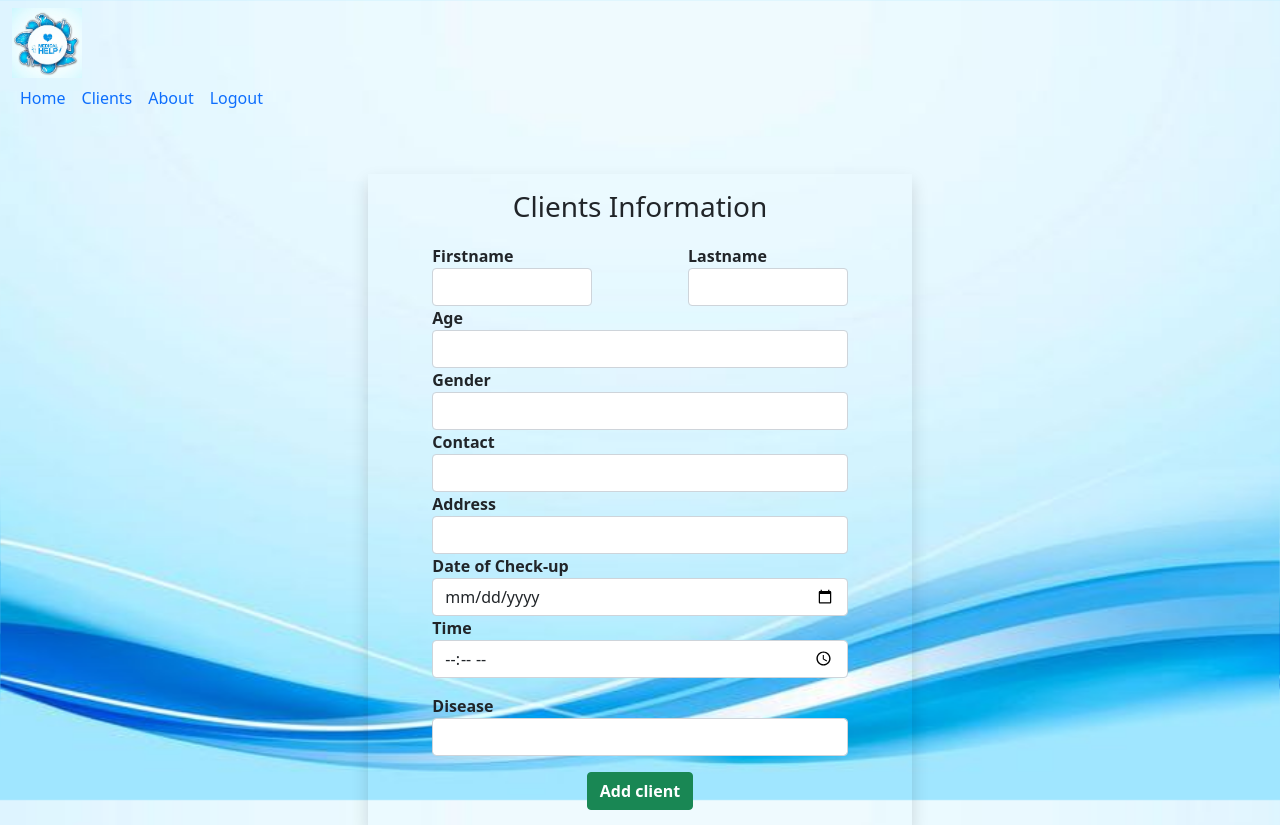
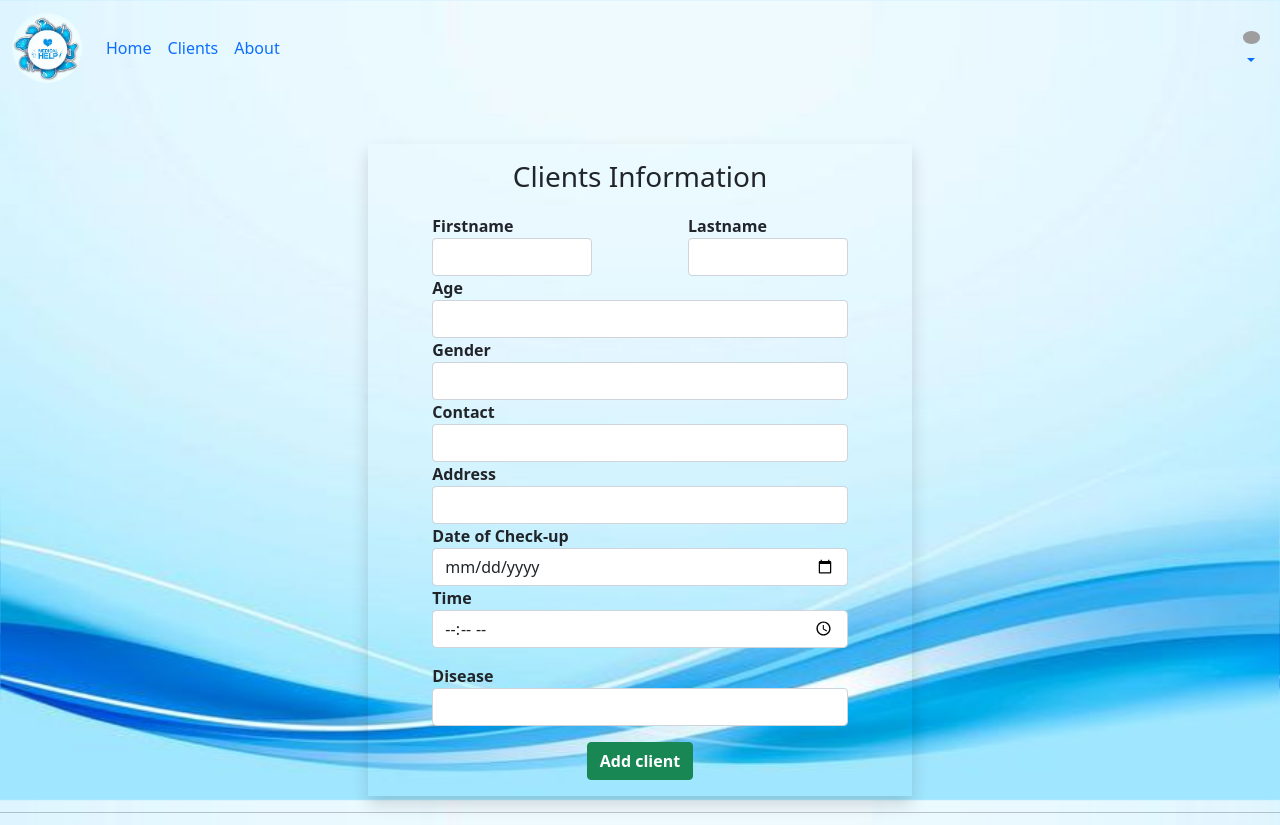
Before and after one commit to RheaServidad/hms, a PHP site: page /index.php in a window 1280 px wide. Shown: the top 825 px of the page. Run offline with PHP 8.4, Linux system fonts and the light colour scheme; a user stored in the database is signed in; data comes from the database, SQL or seed files in the repository; grey boxes are pictures that could not be loaded.

Commit message:
Update header.php

```diff
--- a/header.php
+++ b/header.php
@@ -6,12 +6,21 @@ include 'conn.php';
 <!DOCTYPE html>
 <html lang="en">
 <style>
-     .icon {
+    .icon {
+        grid-row: 3/4;
+        grid-column: 4/5;
+    }
 
-grid-row: 3/4;
-grid-column: 4/5;
-}
+    .rhea {
+        margin-left: 81%;
+    }
+
+    .avatar {
+        width: 100%;
+        height: 10%;
+    }
 </style>
+
 <head>
     <meta charset="UTF-8">
     <meta name="viewport" content="width=device-width, initial-scale=1.0">
@@ -23,32 +32,57 @@ grid-column: 4/5;
 <body>
     <nav class="navbar navbar-expand-lg bg-body-tertiary">
         <div class="container-fluid">
-            <div class="icon">
-            <div class="icon">
-                <img src="img/m.jpg" width="70" height="70"> </div>
+            <a class="navbar-brand" href="#"><img src="img/m.jpg" style="border-radius: 50%;" width="70" height="70"
+                    alt=""></a>
+            <button class="navbar-toggler" type="button" data-bs-toggle="collapse"
+                data-bs-target="#navbarSupportedContent" aria-controls="navbarSupportedContent" aria-expanded="false"
+                aria-label="Toggle navigation">
+                <span class="navbar-toggler-icon"></span>
+            </button>
             <div class="collapse navbar-collapse" id="navbarSupportedContent">
                 <ul class="navbar-nav me-auto mb-2 mb-lg-0">
                     <li class="nav-item">
                         <a class="nav-link active" aria-current="page" href="index.php">Home</a>
                     </li>
                     <li class="nav-item">
-                        <a class="nav-link" href="index.php?view&id">Clients</a>
+                        <a class="nav-link" href="client.php">Clients</a>
                     </li>
                     <li class="nav-item">
-                        <a class="nav-link" href="index.php?edit&id">About</a>
+                        <a class="nav-link" href="about.php?edit&id">About</a>
                     </li>
                 </ul>
-                <ul class="navbar-nav">
+                <ul class="navbar-nav rhea"> <!-- Added ms-auto class to move the ul to the right -->
                     <li class="nav-item">
                         <?php
                         if (isset($_SESSION['logged_in'])) { ?>
-                            <a href="process.php?logout" class="nav-link">Logout</a>
+                            <div class="dropdown">
+                                <a class="nav-link dropdown-toggle" href="#" role="button" id="profileDropdown"
+                                    data-bs-toggle="dropdown" aria-expanded="false">
+                                    <div class="avatar" align="right">
+                                        <img src="img/pIcon.jpg" height="100%" width="100%" style="border-radius: 50%;">
+                                    </div>
+                                </a>
+                                <ul class="dropdown-menu" aria-labelledby="profileDropdown">
+                                    <li>
+                                        <a class="dropdown-item" href="profile.php?profile&id=<?= $_SESSION['u_id'] ?>">View
+                                            Profile</a>
+                                    </li>
+                                    <li>
+                                        <hr class="dropdown-divider">
+                                    </li>
+                                    <li>
+                                        <a class="dropdown-item" href="process.php?logout">Logout</a>
+                                    </li>
+                                </ul>
+                            </div>
                         <?php } else { ?>
                             <a href="login.php" class="nav-link">Login</a>
                         <?php } ?>
                     </li>
                 </ul>
-
             </div>
         </div>
     </nav>
+</body>
+
+</html>
```
